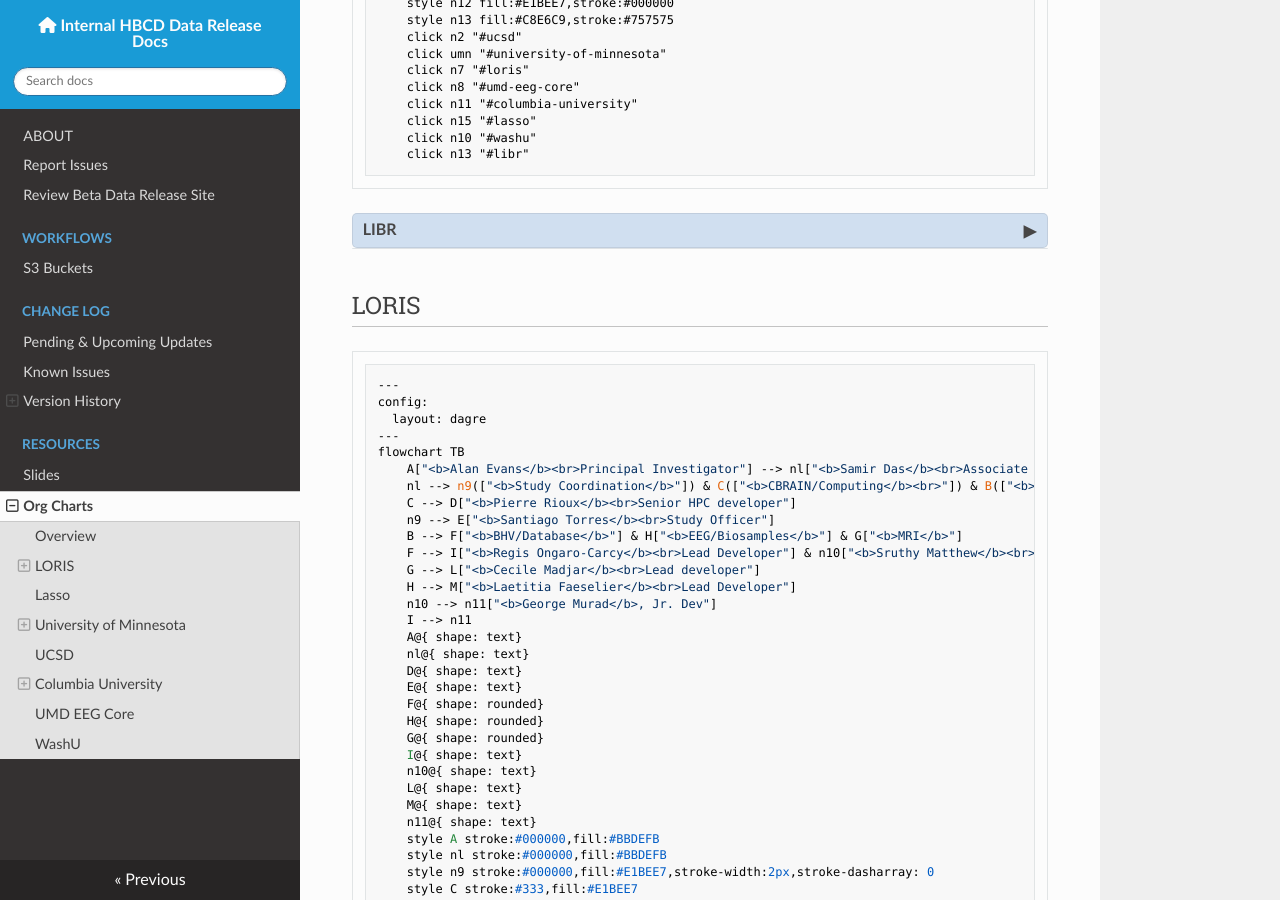
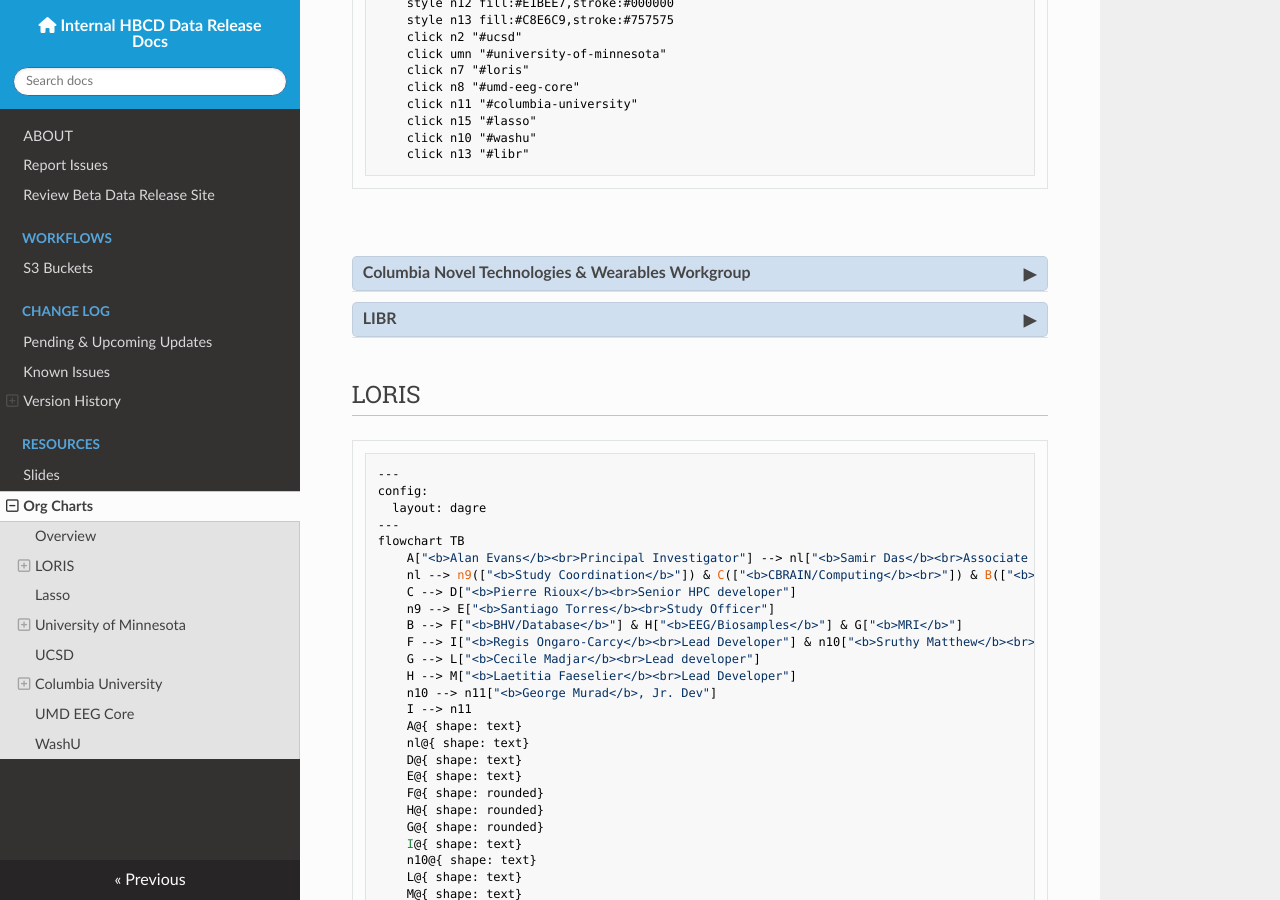
Before and after one commit to DCAN-Labs/hbcd-docs-internal, an MkDocs documentation site: the page built from docs/orgcharts.md, in a window 1280 px wide and 900 px high, scrolled down 1023 px. Built offline with MkDocs 1.6.1, drawn with Linux system fonts in a browser that asks for light colours; nearby versions of some CDN libraries.

Commit message:
move columbia to collapsible section

````diff
--- a/docs/orgcharts.md
+++ b/docs/orgcharts.md
@@ -48,6 +48,41 @@
     click n10 "#washu"
     click n13 "#libr"
 ```
+<br>
+<div id="columbia-university" class="table-banner" onclick="toggleCollapse(this)">
+  <span class="text-with-link">
+  <span class="text">Columbia Novel Technologies & Wearables Workgroup</span>
+  <a class="anchor-link" href="#columbia-university" title="Copy link">
+  <i class="fa-solid fa-link"></i>
+  </a>
+  </span>
+  <span class="table-arrow">▸</span>
+</div>
+<div class="closed-collapsible-content">
+<br>
+<b>William P. Fifer, Co-chair</b>
+<ul>
+<li>Overall management.</li>
+<li>Supervise automation of sleep stage scoring and data analysis.</li>
+<li>Data analytics, writing, and review of manuscripts.</li>
+</ul>
+
+<b>Dimo Amso, Co-Investigator</b>
+<ul>
+<li>Lead development of best practices, particularly the adapted Family Culture Matters (FCM) task.</li>
+<li>Ensure coding is minimally evaluative to support unbiased measurement and minimize errors of inference.</li>
+</ul>
+
+<b>Nicolo Pini, Co-Investigator</b>
+<ul>
+<li>Serve as a leading member of the Novel Technologies/Wearables Workgroup.</li>
+<li>Develop pipelines necessary for extraction of derivatives, data upload, storage, and maintenance of EKG data collected during EEG and heart rate wearable sensor data.</li>
+<li>Coordinate recurring training at the HBCD sites.</li>
+<li>Supervise quality control performed by Research Technician.</li>
+</ul>
+
+<b>Liana Eisler, Technician Research Assistant</b>: Perform quality control of pipeline outputs.
+</div>
 
 <div id="libr" class="table-banner" onclick="toggleCollapse(this)">
   <span class="text-with-link">
````
